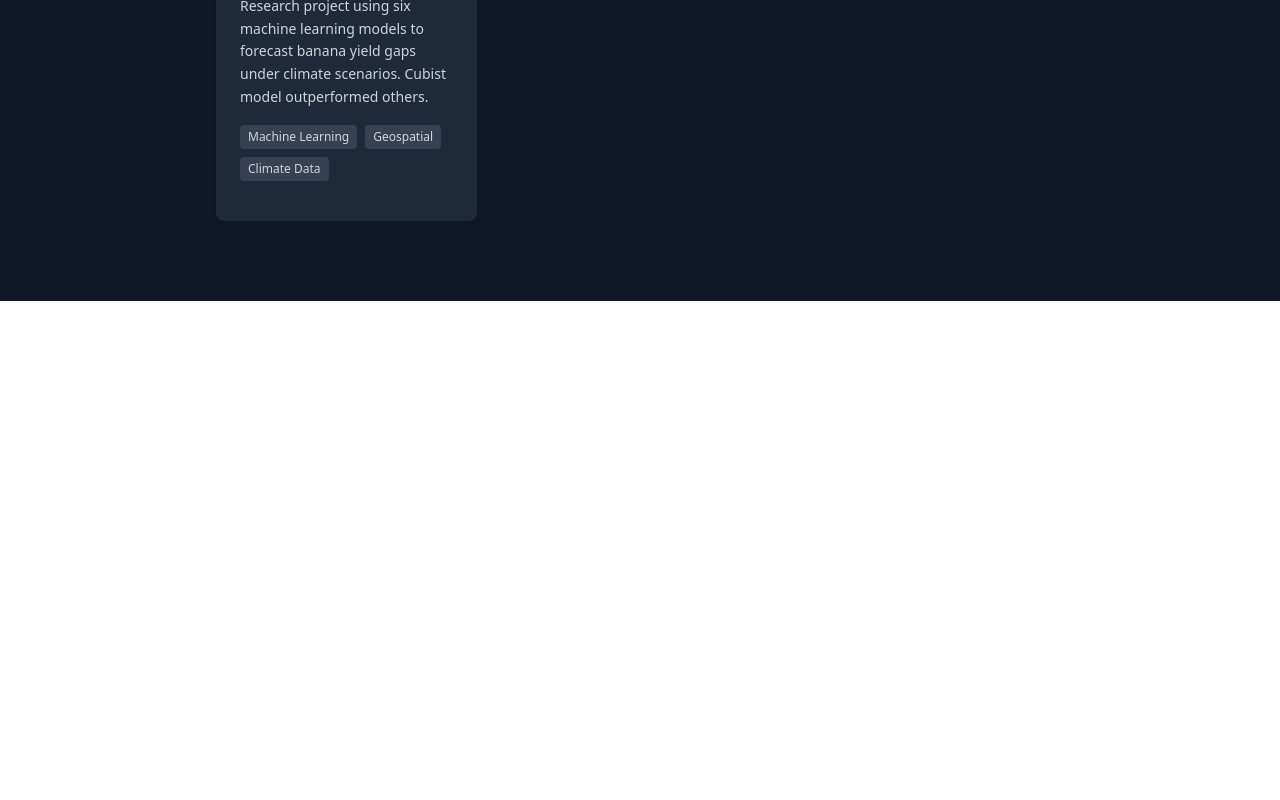
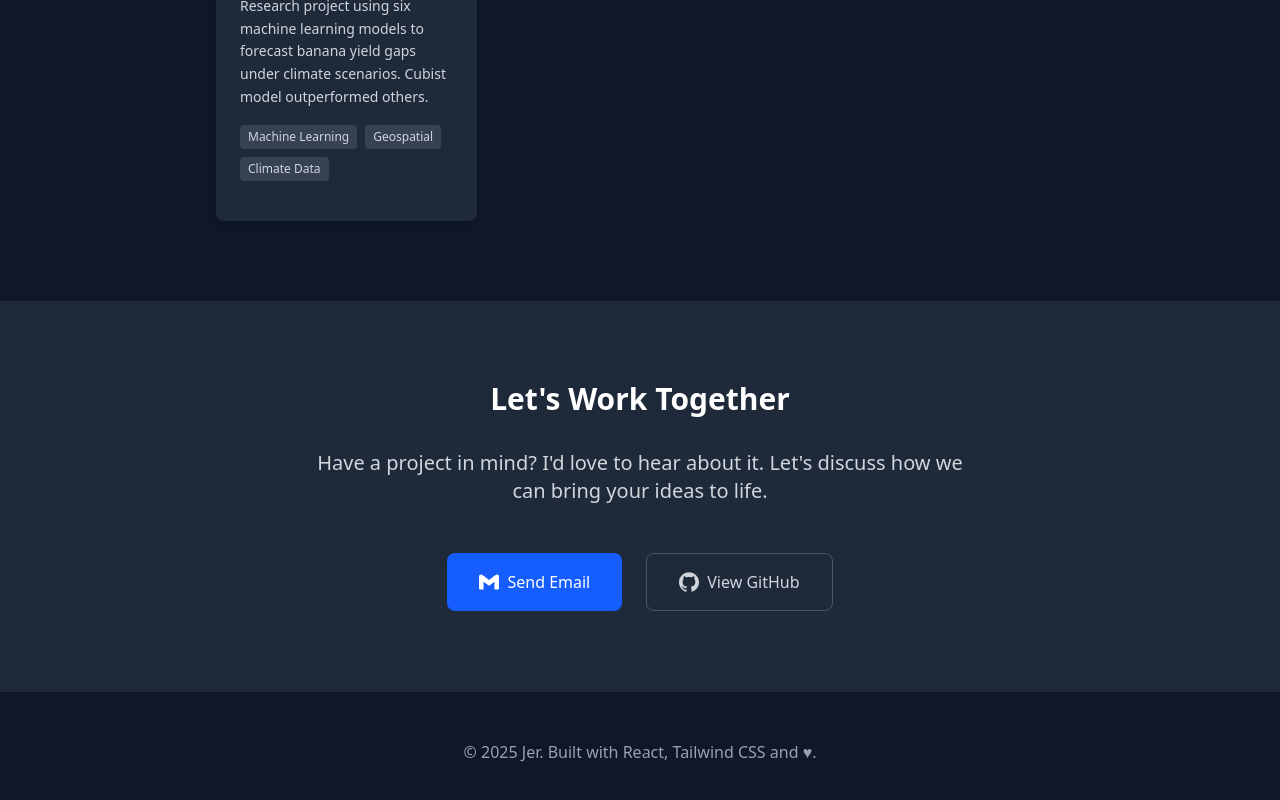
Before and after one commit to JIhushiru/portfolio, a React (Vite) app in the folder frontend/: page / in a window 1280 px wide. Shown: the part 3538-4338 px from the top of the page. Before the commit the page ends 3839 px from the top, so only its background shows below. Built offline with nearby package versions, Linux system fonts and the light colour scheme.

Commit message:
feat: add contact and footer sections with dark mode support

```diff
--- a/frontend/src/App.tsx
+++ b/frontend/src/App.tsx
@@ -5,6 +5,7 @@ import Hero from "./sections/Hero";
 import About from "./sections/About";
 import Experience from "./sections/Experience"
 import Projects from "./sections/Projects";
+import ContactAndFooter from "./sections/ContactAndFooter";
 
 function App() {
   const [isDarkMode, setIsDarkMode] = useState(true);
@@ -19,6 +20,7 @@ function App() {
       <About isDarkMode= {isDarkMode} skills = {skills}/>
       <Experience isDarkMode= {isDarkMode} experience={experience}/>
       <Projects isDarkMode={isDarkMode} projects={projects}/>
+      <ContactAndFooter isDarkMode={isDarkMode}/>
     </div>
   )
 }
--- /dev/null
+++ b/frontend/src/sections/ContactAndFooter.tsx
@@ -0,0 +1,56 @@
+import { SiGithub, SiGmail } from 'react-icons/si';
+
+type Props = {
+  isDarkMode: boolean;
+};
+
+export default function ContactAndFooter({ isDarkMode }: Props) {
+  return (
+    <>
+      {/* Contact Section */}
+      <section id="contact" className={`py-20 ${isDarkMode ? 'bg-gray-800' : 'bg-white'}`}>
+        <div className="max-w-4xl mx-auto px-6 text-center">
+          <h2 className={`text-3xl font-bold ${isDarkMode ? 'text-white' : 'text-gray-900'} mb-8`}>
+            Let's Work Together
+          </h2>
+          <p className={`text-xl ${isDarkMode ? 'text-gray-300' : 'text-gray-600'} mb-12 max-w-2xl mx-auto`}>
+            Have a project in mind? I'd love to hear about it. Let's discuss how we can bring your ideas to life.
+          </p>
+          <div className="flex justify-center space-x-6">
+            <a
+              href="mailto:john@example.com"
+              className="bg-blue-600 text-white px-8 py-4 rounded-lg hover:bg-blue-700 transition-colors inline-flex items-center"
+            >
+              <SiGmail className="w-5 h-5 mr-2" />
+              Send Email
+            </a>
+            <a
+              href="https://github.com/JihuShiru"
+              className={`border ${
+                isDarkMode
+                  ? 'border-gray-600 text-gray-300 hover:bg-gray-700'
+                  : 'border-gray-300 text-gray-700 hover:bg-gray-50'
+              } px-8 py-4 rounded-lg transition-colors inline-flex items-center`}
+            >
+              <SiGithub className="w-5 h-5 mr-2" />
+              View GitHub
+            </a>
+          </div>
+        </div>
+      </section>
+
+      {/* Footer */}
+      <footer
+        className={`${
+          isDarkMode ? 'bg-gray-900 border-t border-gray-800' : 'bg-gray-900'
+        } text-white py-12`}
+      >
+        <div className="max-w-4xl mx-auto px-6 text-center">
+          <p className="text-gray-400">
+            © 2025 Jer. Built with React, Tailwind CSS and ♥.
+          </p>
+        </div>
+      </footer>
+    </>
+  );
+}
```
